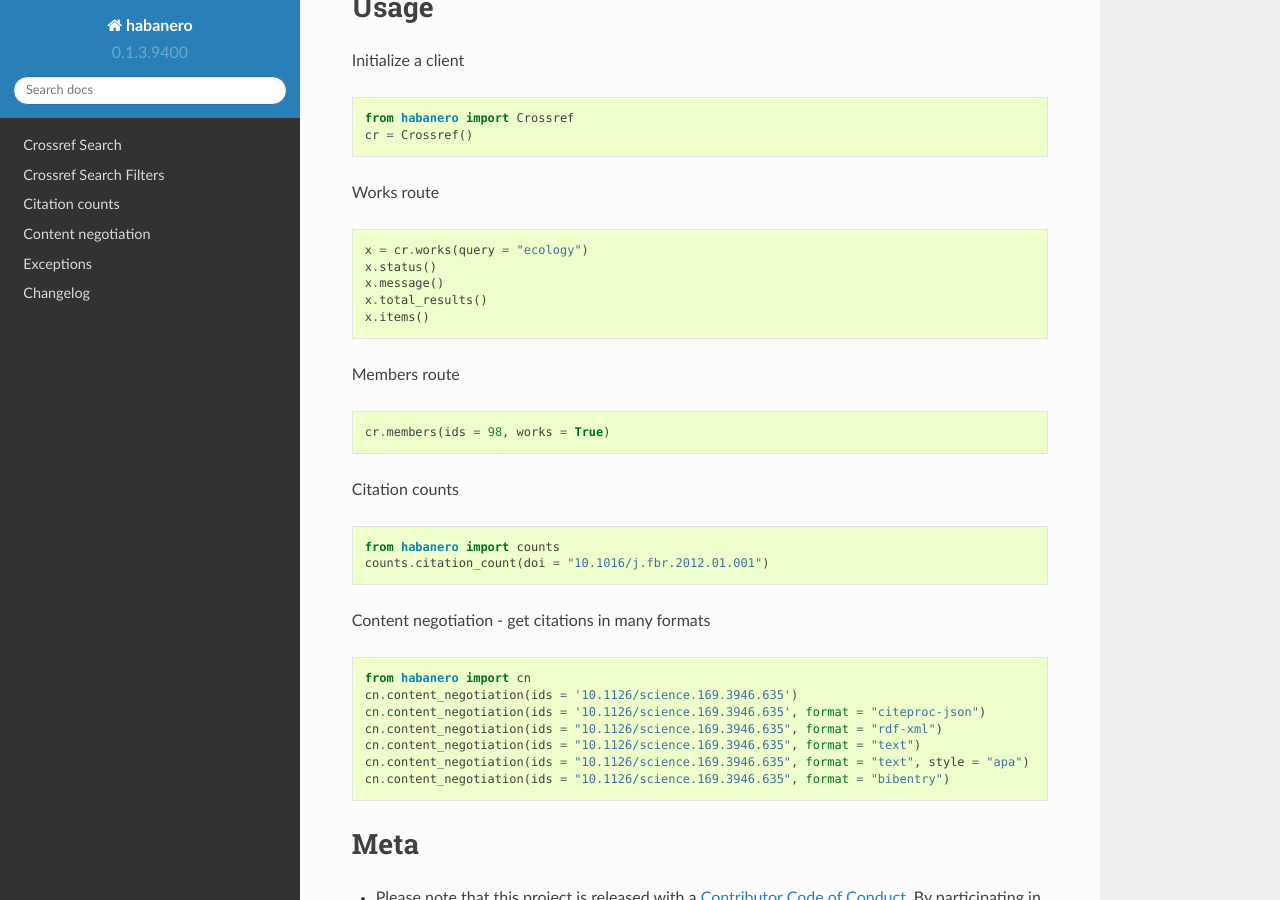
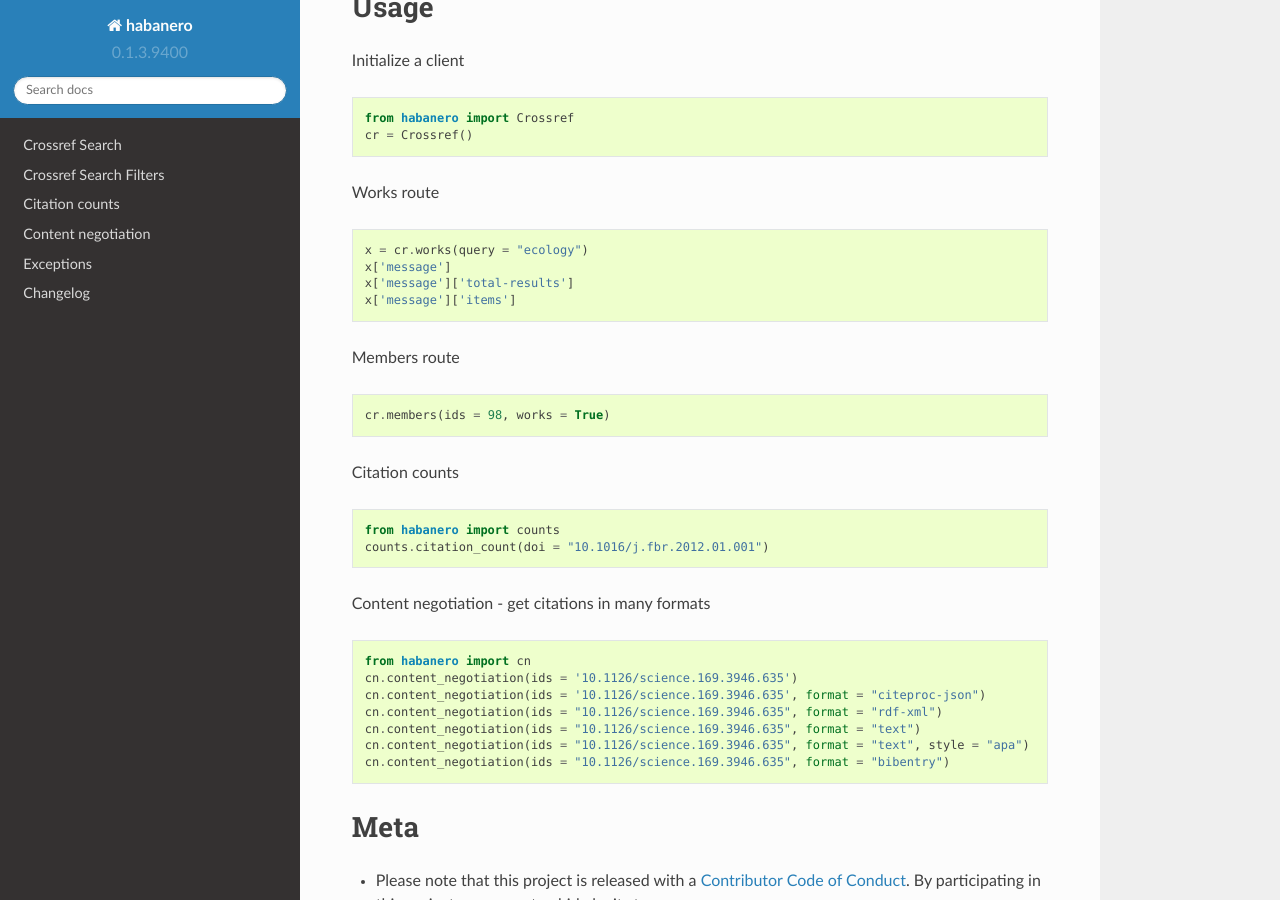
Before and after one commit to sckott/habanero, a Sphinx documentation site: the page built from docs/index.rst, in a window 1280 px wide and 900 px high, scrolled down 1403 px. Built offline with Sphinx 7.4.7 and the Read the Docs theme 2.0.0, drawn with Linux system fonts in a browser that asks for light colours.

```diff
--- a/docs/index.rst
+++ b/docs/index.rst
@@ -71,10 +71,9 @@ Works route
 .. code-block:: python
 
   x = cr.works(query = "ecology")
-  x.status()
-  x.message()
-  x.total_results()
-  x.items()
+  x['message']
+  x['message']['total-results']
+  x['message']['items']
 
 Members route
 
@@ -123,6 +122,8 @@ Meta
 
 
 
+
+
 Contents
 --------
 
```
Also changed, not shown: README.rst (+3 -4 lines), 9 other files.
